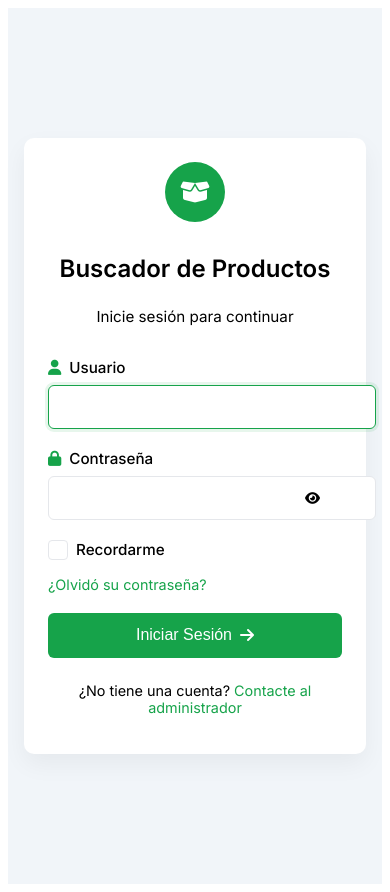
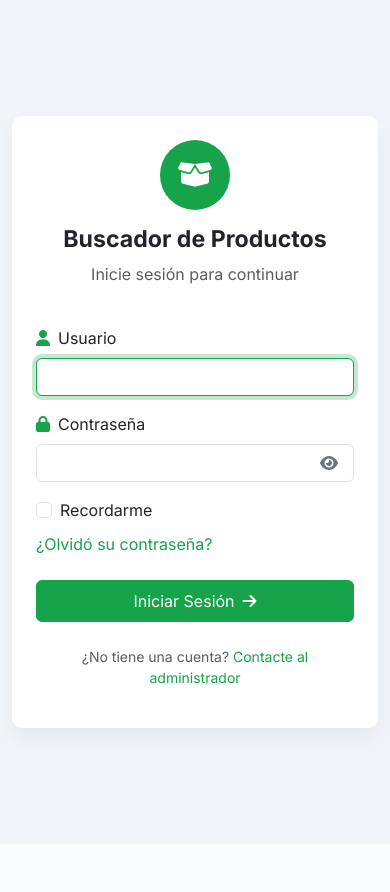
Before and after one commit to gerotorres/Cormons, a Django app: page /login/ in a window 390 px wide. After the commit the page ends 744 px from the top, so only its background shows below. Run offline with Django 5.2, Linux system fonts and the light colour scheme; some libraries are stand-ins or nearby versions.

Commit message:
responsive y boostrap en login

```diff
--- a/web/static/web/css/login.css
+++ b/web/static/web/css/login.css
@@ -1,11 +1,16 @@
-/* web/static/web/css/login.css */
-.login-container {
+:root {
+    --bs-primary: #16a34a;
+    --bs-primary-rgb: 22, 163, 74;
+    --bs-primary-hover: #15803d;
+}
+
+body {
+    font-family: 'Inter', sans-serif;
+    background-color: #f1f5f9;
     min-height: 100vh;
     display: flex;
     justify-content: center;
     align-items: center;
-    background-color: #f1f5f9;
-    padding: 1rem;
 }
 
 .login-card {
@@ -17,103 +22,37 @@
     padding: 2.5rem;
 }
 
-.login-header {
-    text-align: center;
-    margin-bottom: 2rem;
-}
-
-.logo-container {
-    display: flex;
-    flex-direction: column;
-    align-items: center;
-    margin-bottom: 1rem;
-}
-
 .logo-icon {
     display: flex;
     justify-content: center;
     align-items: center;
     width: 70px;
     height: 70px;
-    background-color: var(--primary-color);
+    background-color: var(--bs-primary);
     color: white;
     font-size: 28px;
     border-radius: 50%;
     margin-bottom: 1rem;
 }
 
-.login-title {
-    font-size: 1.5rem;
-    font-weight: 600;
-    color: var(--text-color);
-    margin-bottom: 0.5rem;
+.form-control:focus {
+    border-color: var(--bs-primary);
+    box-shadow: 0 0 0 0.25rem rgba(var(--bs-primary-rgb), 0.25);
 }
 
-.login-subtitle {
-    color: var(--text-light);
-    font-size: 0.95rem;
+.btn-primary {
+    background-color: var(--bs-primary);
+    border-color: var(--bs-primary);
 }
 
-.alert-container {
-    margin-bottom: 1.5rem;
+.btn-primary:hover {
+    background-color: var(--bs-primary-hover);
+    border-color: var(--bs-primary-hover);
 }
 
-.alert {
-    padding: 0.75rem 1rem;
-    border-radius: 6px;
-    font-size: 0.95rem;
-    background-color: #fee2e2;
-    color: #ef4444;
-    transition: opacity 0.3s ease;
-}
-
-.alert-success {
-    background-color: #dcfce7;
-    color: #16a34a;
-}
-
-.alert-warning {
-    background-color: #fef3c7;
-    color: #f59e0b;
-}
-
-.login-form {
-    margin-bottom: 1.5rem;
-}
-
-.form-group {
-    margin-bottom: 1.25rem;
-}
-
-.form-group label {
-    display: flex;
-    align-items: center;
-    font-size: 0.95rem;
-    font-weight: 500;
-    margin-bottom: 0.5rem;
-    color: var(--text-color);
-}
-
-.form-group label i {
-    margin-right: 0.5rem;
-    color: var(--primary-color);
-}
-
-.form-group input[type="text"],
-.form-group input[type="password"],
-.form-group input[type="email"] {
-    width: 100%;
-    padding: 0.75rem 1rem;
-    font-size: 1rem;
-    border: 1px solid #e5e7eb;
-    border-radius: 6px;
-    transition: all 0.3s ease;
-}
-
-.form-group input:focus {
-    border-color: var(--primary-color);
-    box-shadow: 0 0 0 3px rgba(22, 163, 74, 0.1);
-    outline: none;
+.form-check-input:checked {
+    background-color: var(--bs-primary);
+    border-color: var(--bs-primary);
 }
 
 .password-input-container {
@@ -122,149 +61,46 @@
 
 .password-toggle {
     position: absolute;
-    right: 1rem;
+    right: 10px;
     top: 50%;
     transform: translateY(-50%);
     background: none;
     border: none;
-    color: var(--text-light);
+    color: #6c757d;
     cursor: pointer;
-    transition: color 0.3s ease;
 }
 
 .password-toggle:hover {
-    color: var(--primary-color);
+    color: var(--bs-primary);
 }
 
-.remember-me {
-    display: flex;
-    justify-content: space-between;
-    align-items: center;
-    font-size: 0.9rem;
+.alert {
+    transition: opacity 0.3s ease;
 }
 
-.checkbox-container {
-    display: flex;
-    align-items: center;
-    position: relative;
-    cursor: pointer;
-    user-select: none;
+.text-primary {
+    color: var(--bs-primary) !important;
 }
 
-.checkbox-container input {
-    position: absolute;
-    opacity: 0;
-    cursor: pointer;
-    height: 0;
-    width: 0;
+.link-primary {
+    color: var(--bs-primary);
+    text-decoration: none;
 }
 
-.checkmark {
-    position: relative;
-    height: 18px;
-    width: 18px;
-    background-color: #fff;
-    border: 1px solid #e5e7eb;
-    border-radius: 4px;
-    margin-right: 8px;
-    transition: all 0.3s ease;
-}
-
-.checkbox-container:hover input ~ .checkmark {
-    border-color: var(--primary-color);
-}
-
-.checkbox-container input:checked ~ .checkmark {
-    background-color: var(--primary-color);
-    border-color: var(--primary-color);
-}
-
-.checkmark:after {
-    content: "";
-    position: absolute;
-    display: none;
-}
-
-.checkbox-container input:checked ~ .checkmark:after {
-    display: block;
-}
-
-.checkbox-container .checkmark:after {
-    left: 6px;
-    top: 2px;
-    width: 5px;
-    height: 10px;
-    border: solid white;
-    border-width: 0 2px 2px 0;
-    transform: rotate(45deg);
-}
-
-.forgot-password {
-    color: var(--primary-color);
-    text-decoration: none;
-    transition: color 0.3s ease;
-}
-
-.forgot-password:hover {
+.link-primary:hover {
+    color: var(--bs-primary-hover);
     text-decoration: underline;
 }
 
-.login-button {
-    width: 100%;
-    padding: 0.85rem 1.5rem;
-    display: flex;
-    justify-content: center;
-    align-items: center;
-    gap: 0.5rem;
-    background-color: var(--primary-color);
-    color: white;
-    border: none;
-    border-radius: 6px;
-    font-size: 1rem;
-    font-weight: 500;
-    cursor: pointer;
-    transition: background-color 0.3s ease;
-}
-
-.login-button:hover {
-    background-color: var(--primary-dark);
-}
-
-.login-footer {
-    text-align: center;
-    color: var(--text-light);
-    font-size: 0.9rem;
-}
-
-.login-footer a {
-    color: var(--primary-color);
-    text-decoration: none;
-    transition: color 0.3s ease;
-}
-
-.login-footer a:hover {
-    text-decoration: underline;
-}
-
-/* Responsive styles */
-@media (max-width: 480px) {
+@media (max-width: 576px) {
     .login-card {
         padding: 1.5rem;
+        margin: 1rem;
     }
 
-    .logo-icon {
-        width: 60px;
-        height: 60px;
-        font-size: 24px;
-    }
-
-    .remember-me {
+    .remember-me-row {
         flex-direction: column;
-        align-items: flex-start;
+        align-items: start !important;
         gap: 0.5rem;
     }
-
-    .forgot-password {
-        align-self: flex-start;
-    }
 }
--- a/web/templates/web/login.html
+++ b/web/templates/web/login.html
@@ -6,78 +6,90 @@
     <meta charset="UTF-8">
     <meta name="viewport" content="width=device-width, initial-scale=1.0">
     <title>Iniciar Sesión - Buscador de Productos</title>
+    <!-- Bootstrap CSS -->
+    <link href="https://cdnjs.cloudflare.com/ajax/libs/bootstrap/5.3.0/css/bootstrap.min.css" rel="stylesheet">
     <link rel="stylesheet" href="https://cdnjs.cloudflare.com/ajax/libs/font-awesome/6.4.0/css/all.min.css">
-    <link rel="stylesheet" href="{% static 'web/css/styles.css' %}">
     <link rel="stylesheet" href="{% static 'web/css/login.css' %}">
     <!-- Google Fonts - Inter -->
     <link rel="preconnect" href="https://fonts.googleapis.com">
     <link rel="preconnect" href="https://fonts.gstatic.com" crossorigin>
     <link href="https://fonts.googleapis.com/css2?family=Inter:wght@300;400;500;600;700&display=swap" rel="stylesheet">
+
 </head>
 <body>
-    <div class="login-container">
-        <div class="login-card">
-            <div class="login-header">
-                <div class="logo-container">
-                    <span class="logo-icon"><i class="fas fa-box-open"></i></span>
-                    <h1 class="login-title">Buscador de Productos</h1>
+    <div class="container">
+        <div class="row justify-content-center">
+            <div class="col-12">
+                <div class="login-card mx-auto">
+                    <div class="text-center mb-4">
+                        <div class="d-flex flex-column align-items-center">
+                            <div class="logo-icon mb-3">
+                                <i class="fas fa-box-open"></i>
                             </div>
-                <p class="login-subtitle">Inicie sesión para continuar</p>
+                            <h1 class="h3 fw-bold text-dark mb-2">Buscador de Productos</h1>
+                            <p class="text-muted">Inicie sesión para continuar</p>
+                        </div>
                     </div>
 
                     {% if messages %}
-                <div class="alert-container">
+                        <div class="mb-4">
                             {% for message in messages %}
-                        <div class="alert {% if message.tags %}alert-{{ message.tags }}{% endif %}">
+                                <div class="alert {% if message.tags == 'error' %}alert-danger{% else %}alert-{{ message.tags }}{% endif %} alert-dismissible fade show">
                                     {{ message }}
+                                    <button type="button" class="btn-close" data-bs-dismiss="alert" aria-label="Close"></button>
                                 </div>
                             {% endfor %}
                         </div>
                     {% endif %}
 
-            <form method="post" action="{% url 'login' %}" class="login-form">
+                    <form method="post" action="{% url 'login' %}">
                         {% csrf_token %}
-                <div class="form-group">
-                    <label for="username">
-                        <i class="fas fa-user"></i>
+                        <div class="mb-3">
+                            <label for="username" class="form-label d-flex align-items-center">
+                                <i class="fas fa-user text-primary me-2"></i>
                                 <span>Usuario</span>
                             </label>
-                    <input type="text" id="username" name="username" required autocomplete="username" autofocus>
+                            <input type="text" class="form-control" id="username" name="username" required autocomplete="username" autofocus>
                         </div>
 
-                <div class="form-group">
-                    <label for="password">
-                        <i class="fas fa-lock"></i>
+                        <div class="mb-3">
+                            <label for="password" class="form-label d-flex align-items-center">
+                                <i class="fas fa-lock text-primary me-2"></i>
                                 <span>Contraseña</span>
                             </label>
                             <div class="password-input-container">
-                        <input type="password" id="password" name="password" required autocomplete="current-password">
+                                <input type="password" class="form-control" id="password" name="password" required autocomplete="current-password">
                                 <button type="button" class="password-toggle" aria-label="Mostrar contraseña">
                                     <i class="fas fa-eye"></i>
                                 </button>
                             </div>
                         </div>
 
-                <div class="form-group remember-me">
-                    <label class="checkbox-container">
-                        <input type="checkbox" id="remember" name="remember">
-                        <span class="checkmark"></span>
+                        <div class="mb-4 d-flex justify-content-between align-items-center remember-me-row">
+                            <div class="form-check">
+                                <input class="form-check-input" type="checkbox" id="remember" name="remember">
+                                <label class="form-check-label" for="remember">
                                     Recordarme
                                 </label>
-                    <a href="#" class="forgot-password">¿Olvidó su contraseña?</a>
+                            </div>
+                            <a href="#" class="link-primary">¿Olvidó su contraseña?</a>
                         </div>
 
-                <button type="submit" class="login-button">
-                    Iniciar Sesión <i class="fas fa-arrow-right"></i>
+                        <button type="submit" class="btn btn-primary w-100 py-2 d-flex justify-content-center align-items-center">
+                            Iniciar Sesión <i class="fas fa-arrow-right ms-2"></i>
                         </button>
                     </form>
 
-            <div class="login-footer">
-                <p>¿No tiene una cuenta? <a href="#">Contacte al administrador</a></p>
+                    <div class="text-center mt-4">
+                        <p class="text-muted small">¿No tiene una cuenta? <a href="#" class="link-primary">Contacte al administrador</a></p>
+                    </div>
+                </div>
             </div>
         </div>
     </div>
 
+    <!-- Bootstrap JS -->
+    <script src="https://cdnjs.cloudflare.com/ajax/libs/bootstrap/5.3.0/js/bootstrap.bundle.min.js"></script>
     <script>
         document.addEventListener('DOMContentLoaded', function() {
             // Toggle password visibility
@@ -104,10 +116,8 @@
             if (alerts.length > 0) {
                 setTimeout(function() {
                     alerts.forEach(alert => {
-                        alert.style.opacity = '0';
-                        setTimeout(function() {
-                            alert.style.display = 'none';
-                        }, 300);
+                        const bsAlert = new bootstrap.Alert(alert);
+                        bsAlert.close();
                     });
                 }, 5000);
             }
```
Lines whose indentation alone changed are shown as unchanged.
